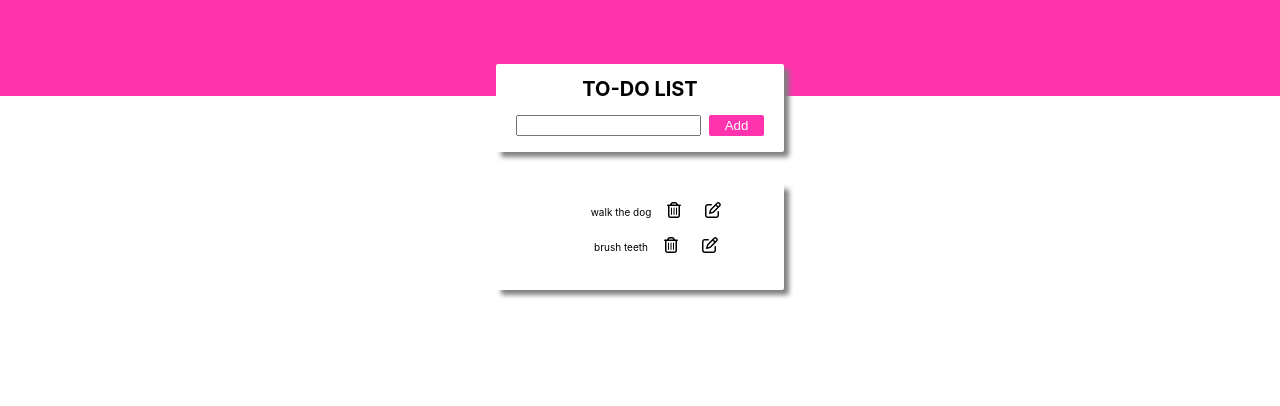
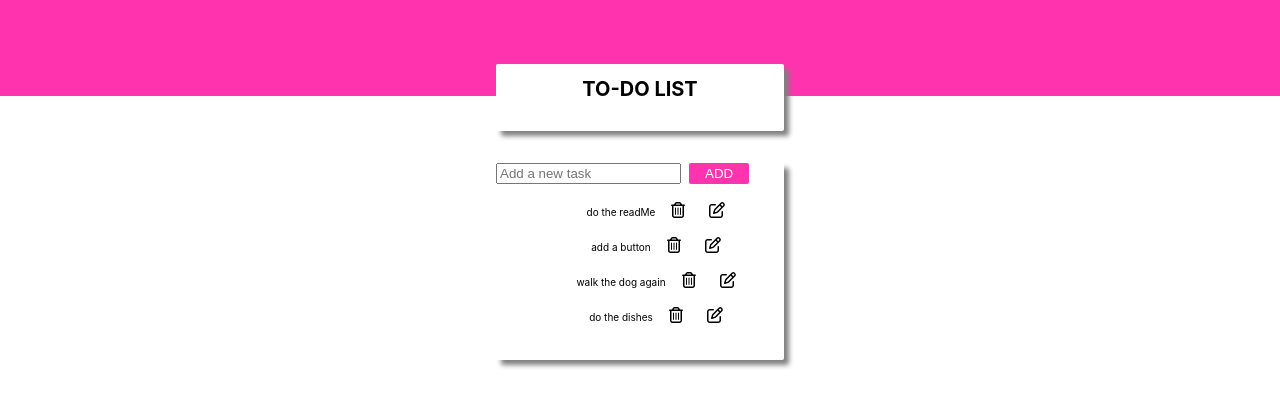
Before and after one commit to bgiudicid/to-do-list, a React (Create React App) app: page / in a window 1280 px wide. Shown: the top 406 px of the page. Built offline with nearby package versions, Linux system fonts and the light colour scheme; data requests are answered from the project's data file.

Commit message:
add taks

```diff
--- a/src/App.js
+++ b/src/App.js
@@ -4,6 +4,7 @@ import './App.css';
 //import tasks from '../src/api/tasks';
 import './App.css';
 import List from '../src/components/List';
+import AddTask from '../src/components/AddTask'
 
 function App() {
 //retrieveTasks
@@ -38,11 +39,7 @@ function App() {
     <div id='page-box'>
       <header></header>
       <div id='box1'>
-        <h1>TO-DO LIST</h1>
-        <form>
-          <input id="newTask"></input>
-          <button id='addTask' >Add</button>
-        </form>
+        <AddTask/>
       </div>
     </div>
     <div id='page-box2'>
--- a/src/api/tasks.js
+++ b/src/api/tasks.js
@@ -3,6 +3,12 @@ import axios from 'axios';
 export default axios.create({
     baseURL:'http://localhost:3006/',
 })
+
+async function addTask(task) {
+    const response = await axios.post(`http://localhost:3006/tasks`, task);
+    return response
+};
+
 async function getTasks() {
     const response = await axios.get('http://localhost:3006/tasks');
     return response.data
@@ -13,4 +19,4 @@ async function deleteTask(id) {
     return response
 }
 
-export {deleteTask, getTasks};
+export {addTask, deleteTask, getTasks};
--- a/src/assets/data/db.json
+++ b/src/assets/data/db.json
@@ -1,12 +1,20 @@
 {
   "tasks": [
     {
-      "id": 4,
-      "task": "walk the dog"
+      "task": "do the readMe",
+      "id": 8
     },
     {
-      "id": 5,
-      "task": "brush teeth"
+      "task": "add a button",
+      "id": 9
+    },
+    {
+      "task": "walk the dog again",
+      "id": 10
+    },
+    {
+      "task": "do the dishes",
+      "id": 11
     }
   ]
 }
--- /dev/null
+++ b/src/components/AddTask.js
@@ -0,0 +1,19 @@
+import React from 'react'
+import { useEffect, useState } from "react"
+import axios from "axios"
+
+function Addtask() {
+  const [tasks,setTasks] = useState([])
+    /*state={id:0,
+    task:""};*/
+
+  return (
+
+    <div>
+        <h1>TO-DO LIST</h1>
+
+    </div>
+  )
+}
+
+export default Addtask
--- a/src/components/List.js
+++ b/src/components/List.js
@@ -3,16 +3,32 @@ import React from 'react'
 import trash from '../assets/images/trash.svg';
 import pen from '../assets/images/pen.svg';
 import '../styles/List.css';
-import { deleteTask, getTasks } from "../api/tasks";
+import { addTask, deleteTask, getTasks } from "../api/tasks";
+
+const initialTask = {
+  addTask:""
+}
+//var numTasks = 0;
 
 function List() {
-    const [tasks,setTasks] = useState([])
+    const [tasks,setTasks] = useState([]);
+    const [task, setTask] = useState(initialTask);
+
+    useEffect(() => {
+      console.log()
+      setTask(10,"task taks taks")
+    },[]
+
+    )
+
     async function showTasks() {
         const allTasks = await getTasks()
         setTasks(allTasks)
+        console.log(allTasks)
     }
     useEffect(() => {
         showTasks()
+        //console.log(showTasks.length)
     }, [])
 
     const deleteData = async (id) => {
@@ -20,10 +36,32 @@ function List() {
        await showTasks();
         };
 
+    const handleSubmit = async (e) => {
+      e.preventDefault();
+      addTask(task);
+      //alert (`New task! ${task.task}`);
+      await showTasks();
+      task.task=""
+    }
+
+    const handleChange = (e) => {
+      setTask({
+        ...task,
+        [e.target.name]: e.target.value
+      })
+    }
 
   return (
 
         <>
+            <form onSubmit={handleSubmit}>
+           <input type="text" name="task" id="task" placeholder="Add a new task" value = {task.task} onChange={handleChange}>
+                   {/* <input type="text" name="addtask" id="addTask" placeholder="Add a new task"
+                   value="task" onChange={(e) => setTasks(
+                   e.target.value)}> </input>*/}
+            </input>
+            <button type="submit">ADD</button>
+            </form>
              <ul>
             {
              tasks.map((tasks,index) =>
@@ -36,6 +74,7 @@ function List() {
              )
             }
              </ul>
+
         </>
 
   )
```
